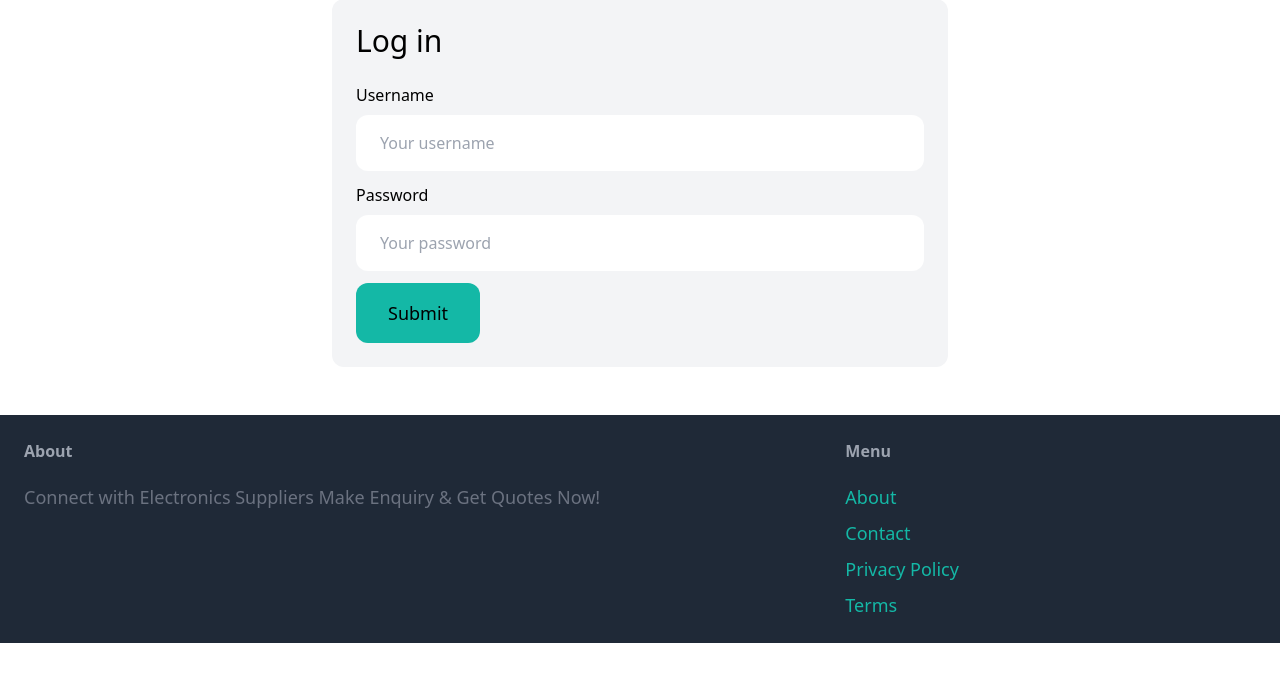
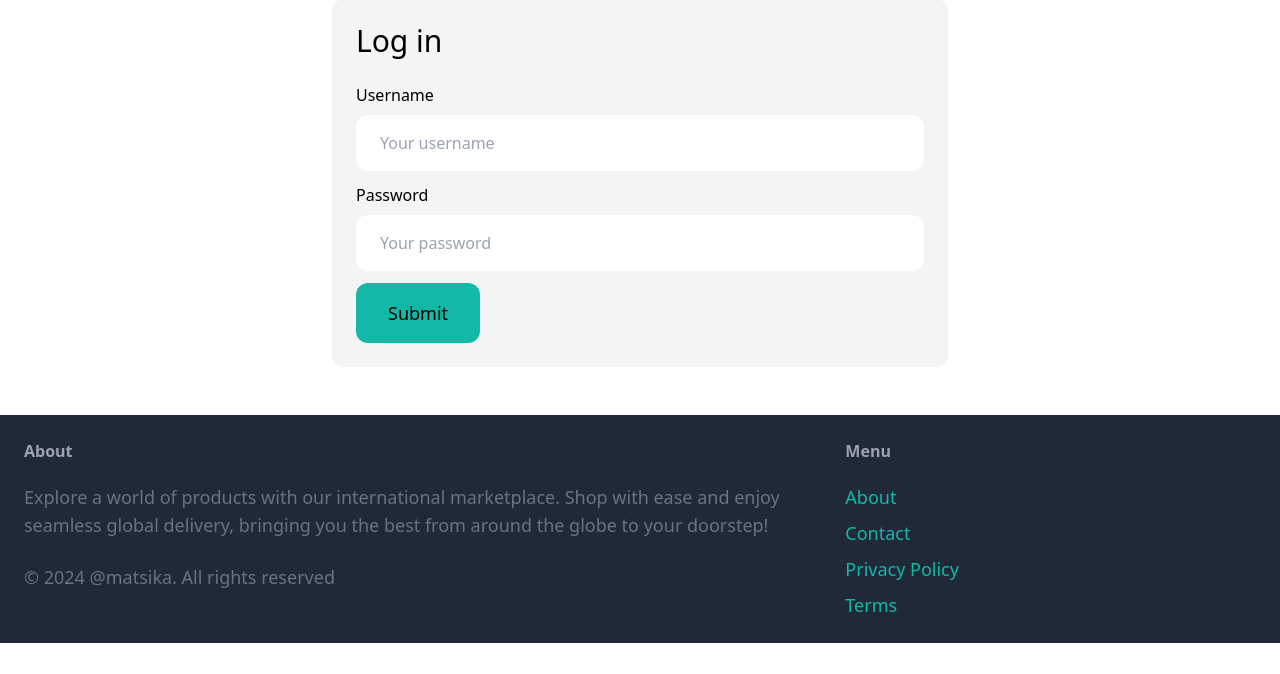
Before and after one commit to pasej5/peace_online, a Django app: a page that uses core/templates/core/base.html in a window 1280 px wide. Shown: the part 126-800 px from the top of the page. Run offline with Django 5.2, Linux system fonts and the light colour scheme; some libraries are stand-ins or nearby versions.

Commit message:
footer edited

```diff
--- a/core/templates/core/base.html
+++ b/core/templates/core/base.html
@@ -50,8 +50,10 @@
       <div class="w-2/3 pr-10">
         <h3 class="mb-5 font-semibold text-gray-400">About</h3>
         <p class="text-lg text-gray-500">
-          Connect with Electronics Suppliers Make Enquiry & Get Quotes Now!
+          Explore a world of products with our international marketplace. Shop with ease and enjoy seamless global delivery, bringing you the best from around the globe to your doorstep!
         </p>
+        <br/>
+        <p class="text-lg text-gray-500">© 2024 @matsika. All rights reserved</p>
       </div>
       <div class="w-1/3">
         <h3 class="mb-5 font-semibold text-gray-400">Menu</h3>
```
